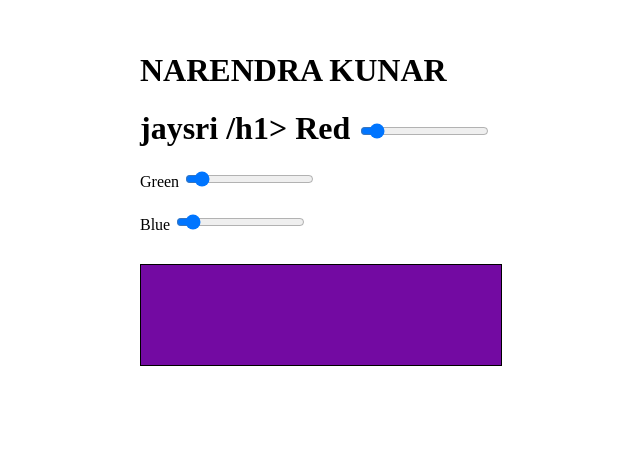
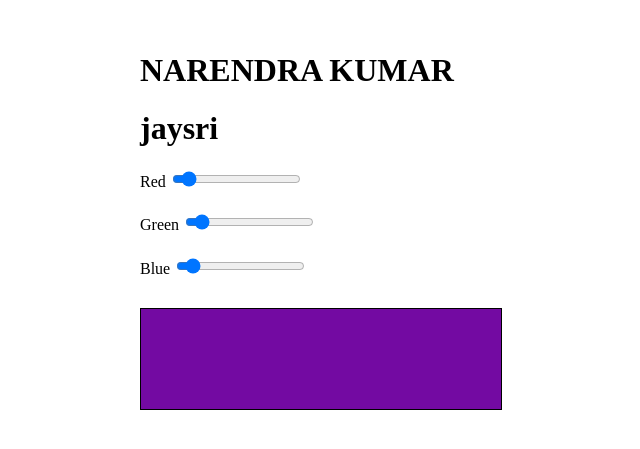
Before and after one commit to NARRNDR/Color, a plain HTML site: page index.html in a window 1280 px wide. Shown: the part 275-724 px from the top of the page, without its empty margins (140-780 px from the left). Drawn offline with Linux system fonts and the light colour scheme.

Commit message:
Update index.html
Color

```diff
--- a/index.html
+++ b/index.html
@@ -32,8 +32,8 @@ display: block;
   <body>
 
     <div class="picker">
-          <h1>NARENDRA KUNAR</h1>
-          <h1>jaysri /h1>
+          <h1>NARENDRA KUMAR</h1>
+          <h1>jaysri </h1>
 
       Red <input type="range" min="0" max="254" step="1"id="red" value="20">
       <h1 id="h1"></h1>
```
